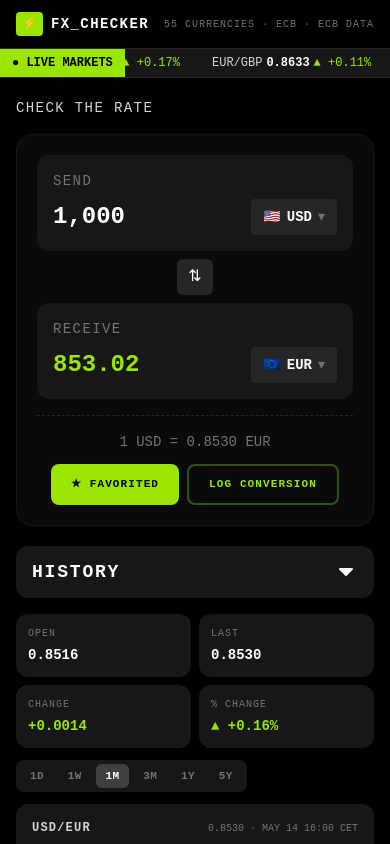
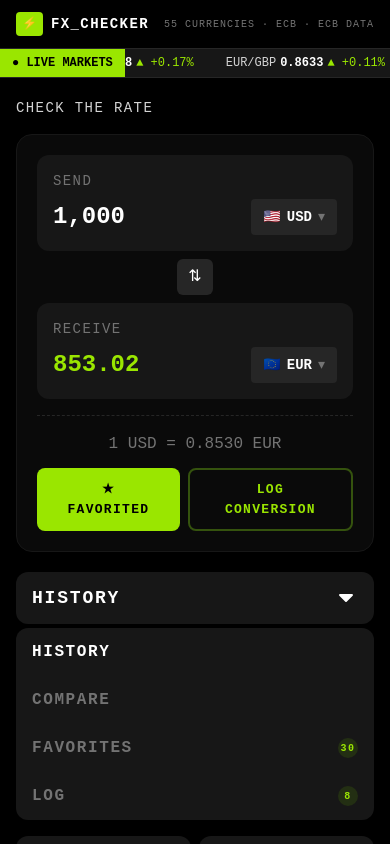
Before and after one commit to Olamilekan-oluwayomi/foreign-exchange-checker, a React (Vite) app in the folder starter-code/: page / in a window 390 px wide. Both pictures are taken after a click on the button "HISTORY". Shown: the top 844 px of the page. Built offline with nearby package versions, Linux system fonts and the light colour scheme.

Commit message:
feat: tab switching + mobile dropdown

```diff
--- a/starter-code/src/App.jsx
+++ b/starter-code/src/App.jsx
@@ -26,11 +26,11 @@ export default function App() {
       <Header />
       <Ticker />
       <Converter />
-      <Tabs />
-      <History />
-      <Compare />
-      <Favorites />
-      <Log />
+      <Tabs activeTab={activeTab} setActiveTab={setActiveTab} />
+      {activeTab === "history" && <History />}
+      {activeTab === "compare" && <Compare />}
+      {activeTab === "favorites" && <Favorites />}
+      {activeTab === "log" && <Log />}
     </div>
   );
 }
--- a/starter-code/src/components/Converter.jsx
+++ b/starter-code/src/components/Converter.jsx
@@ -36,15 +36,15 @@ export default function Converter() {
         <div className="border-t border-dashed border-neutral-800 my-4" />
 
         <div className="flex flex-col sm:flex-row items-center sm:justify-between gap-3 text-center sm:text-left">
-          <p className="text-neutral-500 text-sm md:text-lg">
+          <p className="text-neutral-500 text-md md:text-lg">
             1 USD = 0.8530 EUR
           </p>
 
           <div className="flex gap-2">
-            <button className="bg-lime-400 text-black text-[11px]  lg:text-lg font-bold tracking-widest px-5 py-2.5 rounded-lg cursor-pointer">
+            <button className="bg-lime-400 border-2 border-transparent hover:bg-transparent hover:text-lime-400 hover:border-2 hover:border-lime-900 transition-all text-black text-[13px]  lg:text-lg font-bold tracking-widest px-5 py-2.5 rounded-lg cursor-pointer">
               ★ FAVORITED
             </button>
-            <button className="border-2 border-lime-900 text-lime-400 text-[11px] lg:text-lg font-bold tracking-widest px-5 py-2.5 rounded-lg cursor-pointer">
+            <button className="border-2 border-lime-900 text-lime-400 hover:bg-lime-400 hover:text-black hover:border-transparent text-[13px] lg:text-lg font-bold tracking-widest px-5 py-2.5 rounded-lg cursor-pointer">
               LOG CONVERSION
             </button>
           </div>
--- a/starter-code/src/components/Tabs.jsx
+++ b/starter-code/src/components/Tabs.jsx
@@ -1,3 +1,4 @@
+import { useState } from "react";
 import chevronDown from "../assets/images/icon-chevron-down.svg";
 
 const tabs = [
@@ -7,16 +8,46 @@ const tabs = [
   { id: "log", label: "LOG", count: 8 },
 ];
 
-export default function Tabs() {
-  const activeTab = "history"; // hardcoded for now, static phase only
+export default function Tabs({ activeTab, setActiveTab }) {
+  const [isDropedDown, setIsDropdown] = useState(false);
 
   return (
     <div className="px-4">
       {/* Mobile: dropdown-style button */}
-      <button className="sm:hidden w-full flex items-center justify-between bg-neutral-900 rounded-xl px-4 py-3 text-lg font-bold tracking-widest text-white">
+      <button
+        className="sm:hidden w-full flex items-center justify-between bg-neutral-900 rounded-xl px-4 py-3 text-lg font-bold tracking-widest text-white"
+        onClick={() => setIsDropdown((prev) => !prev)}
+      >
         <span>{tabs.find((t) => t.id === activeTab).label}</span>
         <img src={chevronDown} alt="" className="w-6 h-6" />
       </button>
+
+      {isDropedDown && (
+        <div className="sm:hidden mt-1 bg-neutral-900 rounded-xl overflow-hidden">
+          {tabs.map((tab) => {
+            const isActive = tab.id === activeTab;
+            return (
+              <button
+                key={tab.id}
+                className={`w-full flex items-center justify-between px-4 py-3 text-md font-bold tracking-widest ${
+                  isActive ? "text-white" : "text-neutral-500"
+                }`}
+                onClick={() => {
+                  setActiveTab(tab.id);
+                  setIsDropdown(false);
+                }}
+              >
+                <span>{tab.label}</span>
+                {tab.count !== undefined && (
+                  <span className="bg-lime-900/40 text-lime-400 text-[10px] rounded-full w-5 h-5 flex items-center justify-center">
+                    {tab.count}
+                  </span>
+                )}
+              </button>
+            );
+          })}
+        </div>
+      )}
 
       {/* Tablet/Desktop: horizontal tab row */}
       <div className="hidden sm:flex items-center gap-6 border-b border-neutral-900">
@@ -25,11 +56,12 @@ export default function Tabs() {
           return (
             <button
               key={tab.id}
-              className={`flex items-center gap-1.5 pb-3 text-lg font-bold tracking-widest border-b-2 -mb-px ${
+              className={`flex items-center gap-1.5 pb-3 text-lg font-bold tracking-widest border-b-2 -mb-px cursor-pointer ${
                 isActive
                   ? "text-white border-lime-400"
                   : "text-neutral-500 border-transparent"
               }`}
+              onClick={() => setActiveTab(tab.id)}
             >
               {tab.label}
               {tab.count !== undefined && (
```
